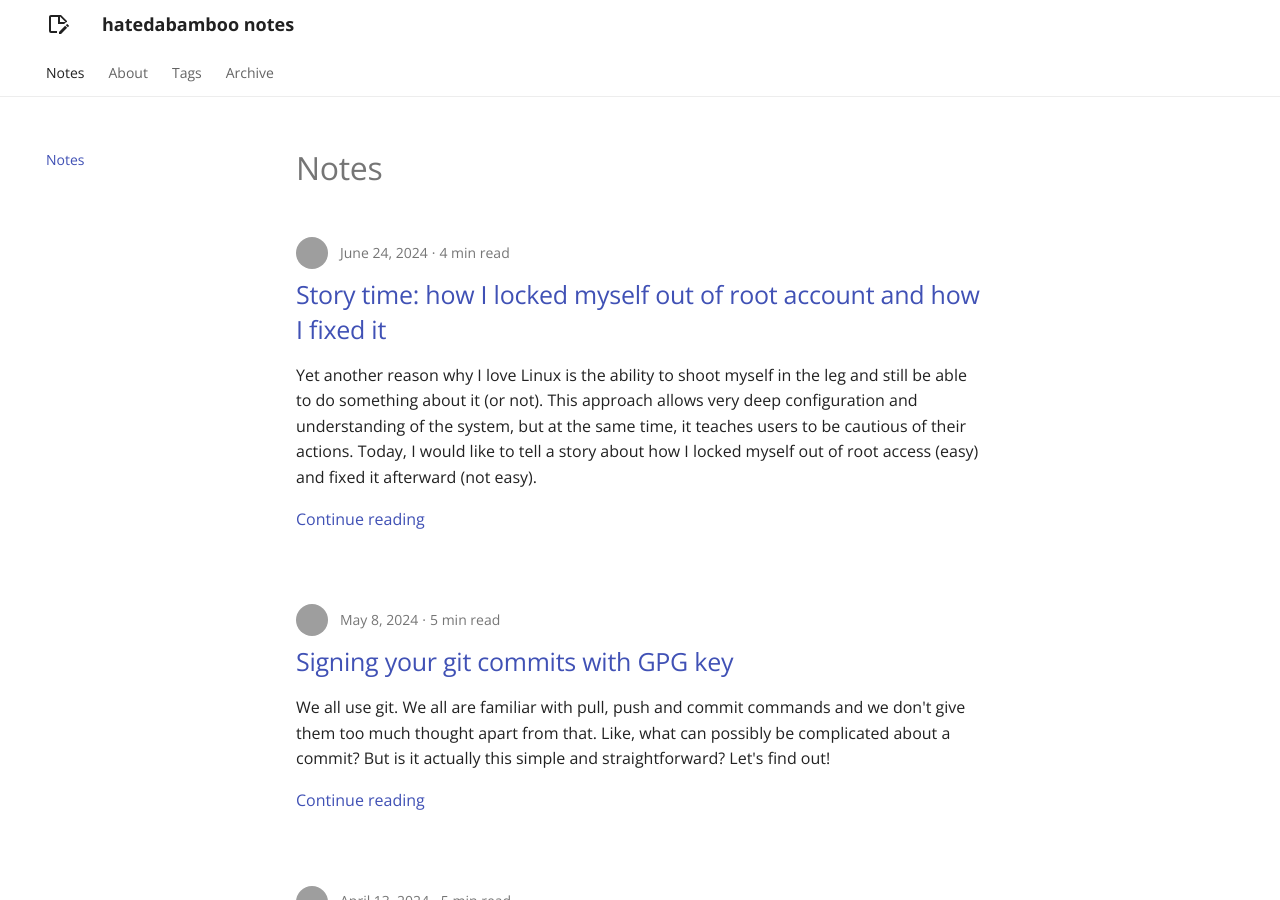
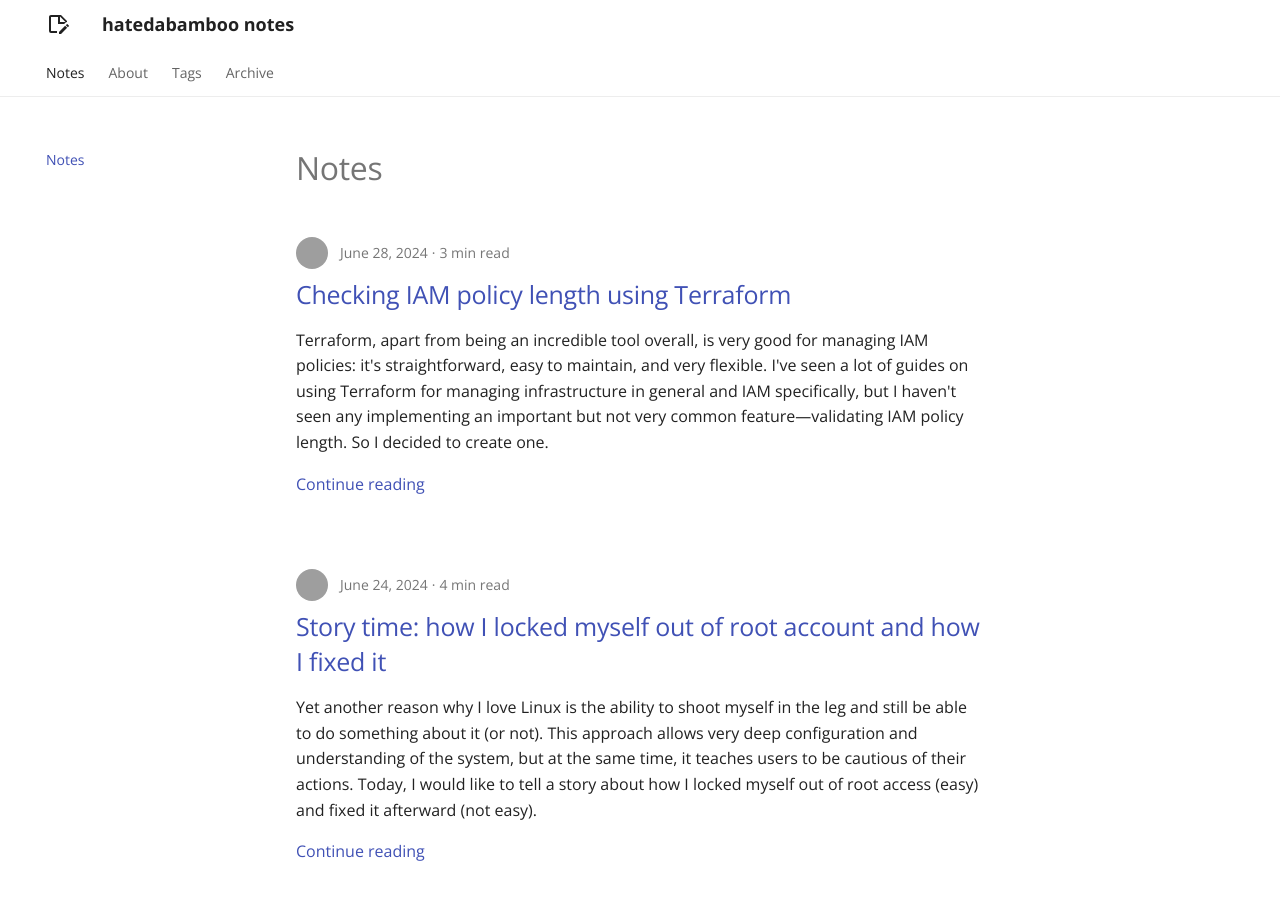
Before and after one commit to hatedabamboo/notes.hatedabamboo.me, an MkDocs documentation site: the page built from docs/index.md, in a window 1280 px wide and 900 px high. Built offline with MkDocs 1.6.1 and Material for MkDocs 9.7.7, drawn with Linux system fonts in a browser that asks for light colours; some of the changed lines change nothing that is shown; some of the changed text lies outside the part shown; grey boxes are pictures that could not be loaded.

Commit message:
New small post

````diff
--- a/docs/posts/checking-iam-policy-length-using-terraform.md
+++ b/docs/posts/checking-iam-policy-length-using-terraform.md
@@ -1,5 +1,4 @@
 ---
-draft: true # TODO remove
 authors:
   - hatedabamboo
 date:
@@ -7,14 +6,14 @@ date:
 slug: checking-iam-policy-length-using-terraform
 tags:
   - aws
+  - iam
   - terraform
 title: "Checking IAM policy length using Terraform"
 ---
-Terraform, apart from being incredible tool overall, is very good for managing IAM policies: it's straightforward, it's easy maintainable and very flexible. I've seen a lot of guides on using Terraform for managing infrastracture in general and IAM specifically, but I haven't seen any implementing kinda important, but not very common feature -- validating IAM policy length. So I decided to create one.
-
+Terraform, apart from being an incredible tool overall, is very good for managing IAM policies: it's straightforward, easy to maintain, and very flexible. I've seen a lot of guides on using Terraform for managing infrastructure in general and IAM specifically, but I haven't seen any implementing an important but not very common feature—validating IAM policy length. So I decided to create one.
 <!-- more -->
 
-![image](../assets/checking-iam-policy-length-using-terraform.webp) # TODO draw the picture
+![image](../assets/checking-iam-policy-length-using-terraform.webp)
 
 ## The problem
 
@@ -36,7 +35,7 @@ I'm sure 90% of IAM policies look like this:
 }
 ```
 
-Which may be totally fine, based on your needs. This policy, however, is not very close to the Well-Architected Framework's "least privilege" design principle[^1]. Keeping up with the tone of WAF, the policy should be narrowed to only necessary actions on necessary resources, e.g.:
+Which may be totally fine based on your needs. This policy, however, is not very close to the Well-Architected Framework's "least privilege" design principle[^1]. Keeping with the tone of WAF, the policy should be narrowed to only necessary actions on necessary resources, e.g.:
 
 ```json
 {
@@ -59,13 +58,13 @@ Which may be totally fine, based on your needs. This policy, however, is not ver
 }
 ```
 
-Narrowed this policy became only in functionality, but not in size. Should we further fine tune the functionality, the size of the policy will increase. On medium and small-sized projects this may not be an issue at all, but on big projects with huge amount of users, resources, accounts and restictions this may become a pain in the butt. The reason being AWS limit for the size of policies: 6144 non-whitespace characters. Splitting one big policy into several smaller ones may work up until the point when you reach hard limit of 20 policies per role[^2].
+Narrowing this policy reduced its functionality but not its size. If we further fine-tune the functionality, the size of the policy will increase. In medium and small-sized projects, this may not be an issue, but in large projects with many users, resources, accounts, and restrictions, this may become problematic. The reason is AWS's limit for the size of policies: 6144 non-whitespace characters. Splitting one large policy into several smaller ones may work until you reach the hard limit of 20 policies per role[^2].
 
 ## Monitoring the size of the policy
 
-But this post is not about how to deal with bloated policies (split them up, use wildcards, etc.), it's about ability to monitor the size of a single policy using Terraform.
+But this post is not about how to deal with bloated policies (splitting them up, using wildcards, etc.); it's about the ability to monitor the size of a single policy using Terraform.
 
-Terraform has a function `length`[^3], which, provided with a string, will calculate amount of characters in it. Okay, where do we get a policy in form of a string? This can be achieved by using `aws_iam_policy_document` data source:
+Terraform has a function `length`[^3], which, when provided with a string, will calculate the number of characters in it. So, how do we get a policy in the form of a string? This can be achieved by using the `aws_iam_policy_document` data source:
 
 ```hcl
 data "aws_iam_policy_document" "example" {
@@ -112,9 +111,9 @@ resource "aws_iam_policy" "example" {
 
 Let me elaborate a bit on what's happening here:
 
-1. `lifecycle` block defines the behaviour of the resource: in this case we define `precondition`, a condition which will be evaluated before Terraform will attempt to create the resource
-2. In `condition` we calculate the length of the policy string (`data.aws_iam_policy_document.example.json`): first, we remove newline (`\n`) characters using `replace`[^4] function (inner), then we remove whitespace characters (outer `replace` function), then we count amount of characters in the leftover string (`length` function)
-3. If the amount is greater than provided (6144), we show error message:
+1. The `lifecycle` block defines the behavior of the resource. In this case, we define `precondition`, a condition that will be evaluated before Terraform attempts to create the resource.
+2. In `condition`, we calculate the length of the policy string (`data.aws_iam_policy_document.example.json`). First, we remove newline (`\n`) characters using the `replace`[^4] function (inner), then we remove whitespace characters (outer `replace` function), and then we count the number of characters in the remaining string using the `length` function.
+3. If the amount is greater than the provided limit (6144), we show an error message.
 
 ```shell
 ╷
@@ -130,7 +129,7 @@ Let me elaborate a bit on what's happening here:
 ╵
 ```
 
-This way we can catch the situation when policy is exceeding allowed length during the plan job instead of apply.
+This way, we can catch the situation when the policy exceeds the allowed length during the plan stage instead of during the apply stage.
 
 !!! abstract "Closing remarks"
 
````
Also changed, not shown: docs/assets/checking-iam-policy-length-using-terraform.webp (added).
